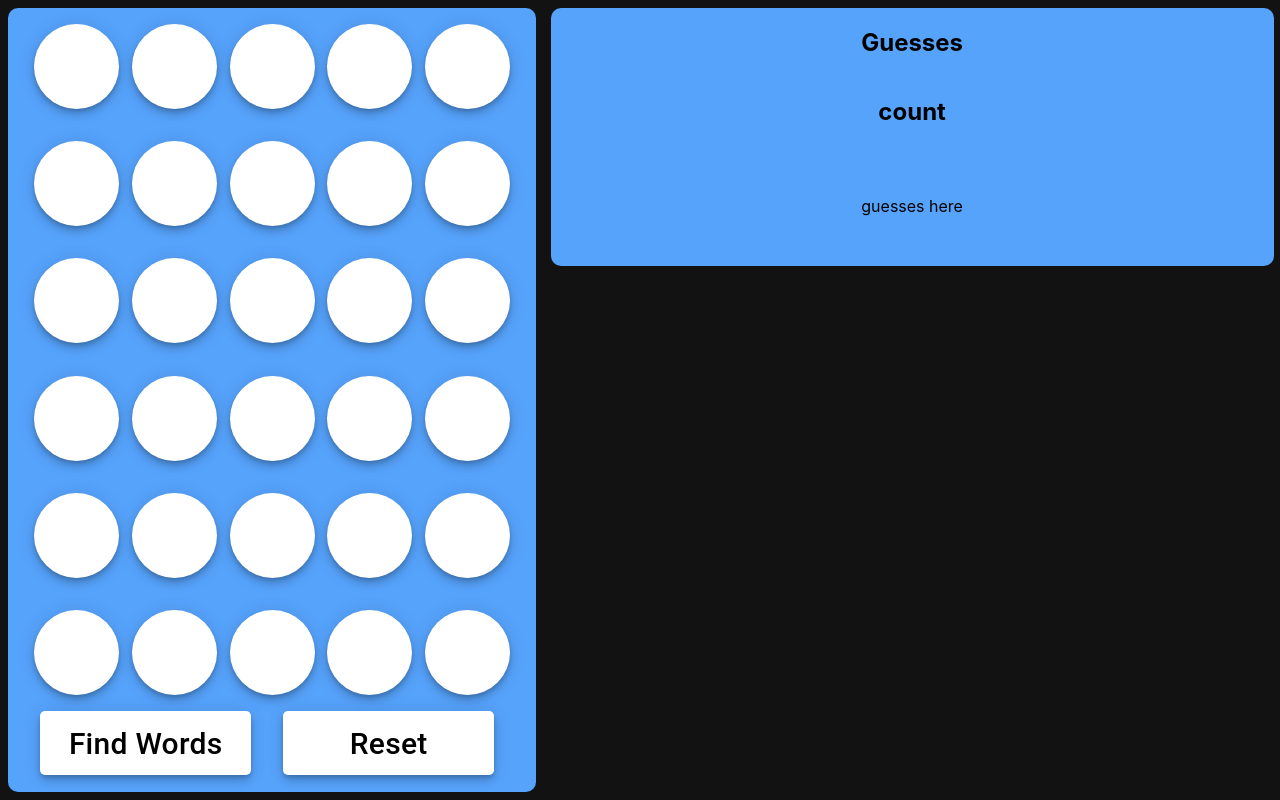
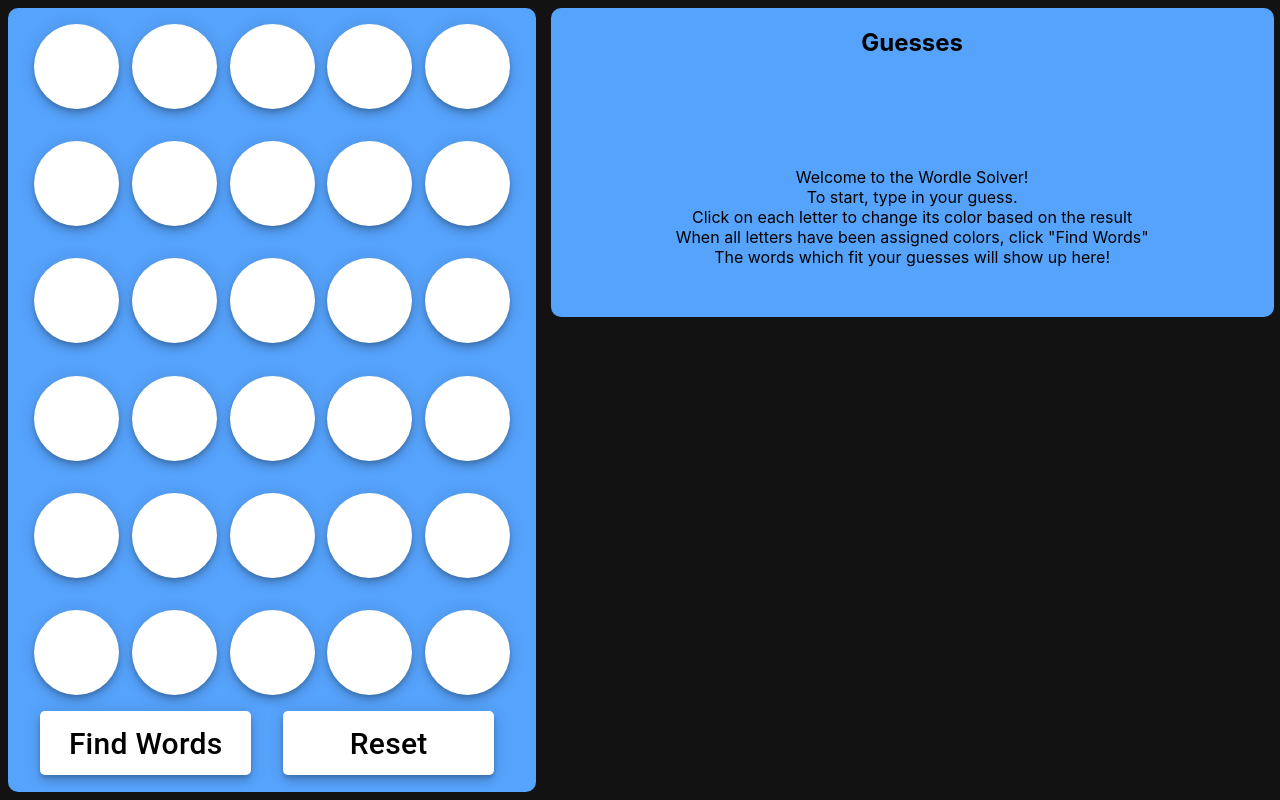
Before and after one commit to rceglie/Wordle-Solver, a React (Create React App) app: page / in a window 1280 px wide. Built offline with nearby package versions, Linux system fonts and the light colour scheme.

Commit message:
small changes to word display

```diff
--- a/src/App.js
+++ b/src/App.js
@@ -39,8 +39,13 @@ function App() {
     if (!guessdata.includes("x")){
       freezeRow(guessnum)
       guesses[guessnum] = Calculate((guessnum == 0 ? 1 : guesses[guessnum-1]), guess, guessdata, 0)
-      document.getElementsByClassName("guesses").item(0).textContent = guesses[guessnum]
-      document.getElementsByClassName("guess-count").item(0).textContent = guesses[guessnum].length
+      document.getElementsByClassName("guesses").item(0).textContent = ""
+      for (var i = 0; i < guesses[guessnum].length; i++){
+        document.getElementsByClassName("guesses").item(0).textContent =
+          document.getElementsByClassName("guesses").item(0).textContent + guesses[guessnum][i] +
+          " "
+      }
+      document.getElementsByClassName("guess-count").item(0).textContent = "Possible words: " + guesses[guessnum].length
       guessnum++
       letternum=0
       guessdata = ["x","x","x","x","x"]
@@ -130,8 +135,14 @@ function App() {
       </div>
       <div className="results-area">
         <h2>Guesses</h2>
-        <h2 className="guess-count">count</h2>
-        <p className="guesses">guesses here</p>
+        <h2 className="guess-count"></h2>
+        <p className="guesses">
+          Welcome to the Wordle Solver!<br />
+          To start, type in your guess.<br />
+          Click on each letter to change its color based on the result<br />
+          When all letters have been assigned colors, click "Find Words"<br />
+          The words which fit your guesses will show up here!
+        </p>
       </div>
     </div>
   );
--- a/src/index.css
+++ b/src/index.css
@@ -129,7 +129,7 @@ body {
 
 .guesses{
   width:75%;
-  word-break: break-all;
+  word-break: break-word;
   margin:50px;
 }
 
```
